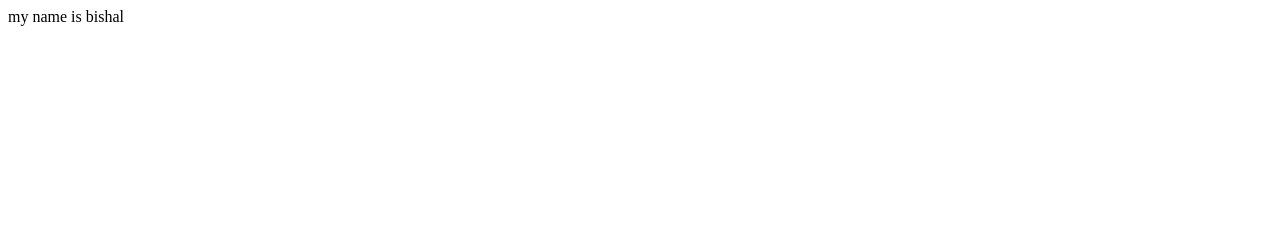
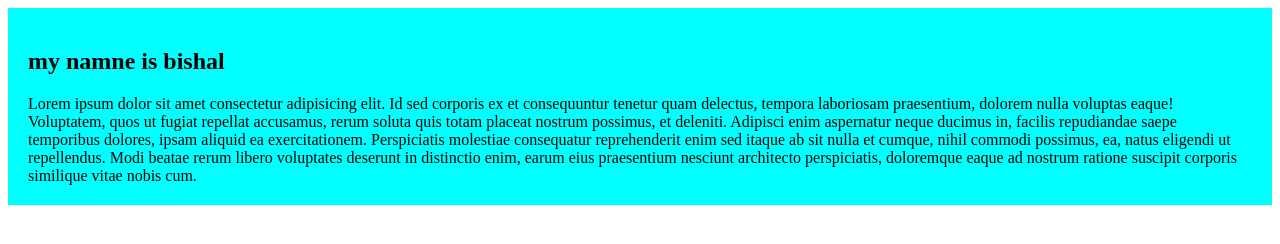
Before and after one commit to Bishal107654/my-simple-website, a plain HTML site: page index.html in a window 1280 px wide. Drawn offline with Linux system fonts and the light colour scheme.

Commit message:
added my frist blog

```diff
--- /dev/null
+++ b/bishal.css
@@ -0,0 +1,4 @@
+div{
+    background-color: aqua;
+    padding: 20px;
+}
--- a/index.html
+++ b/index.html
@@ -3,9 +3,13 @@
 <head>
     <meta charset="UTF-8">
     <meta name="viewport" content="width=device-width, initial-scale=1.0">
+     <link rel="stylesheet" href="bishal.css">
     <title> my simplle website</title>
+
 </head>
 <body>
-    my name is bishal
+    <div>
+    <h2> my namne is bishal </h2>
+      Lorem ipsum dolor sit amet consectetur adipisicing elit. Id sed corporis ex et consequuntur tenetur quam delectus, tempora laboriosam praesentium, dolorem nulla voluptas eaque! Voluptatem, quos ut fugiat repellat accusamus, rerum soluta quis totam placeat nostrum possimus, et deleniti. Adipisci enim aspernatur neque ducimus in, facilis repudiandae saepe temporibus dolores, ipsam aliquid ea exercitationem. Perspiciatis molestiae consequatur reprehenderit enim sed itaque ab sit nulla et cumque, nihil commodi possimus, ea, natus eligendi ut repellendus. Modi beatae rerum libero voluptates deserunt in distinctio enim, earum eius praesentium nesciunt architecto perspiciatis, doloremque eaque ad nostrum ratione suscipit corporis similique vitae nobis cum.</div>
 </body>
 </html>
```
